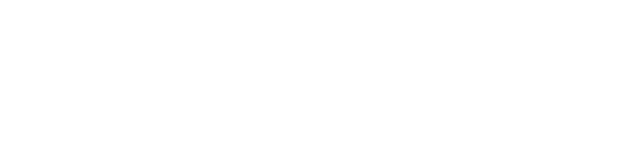
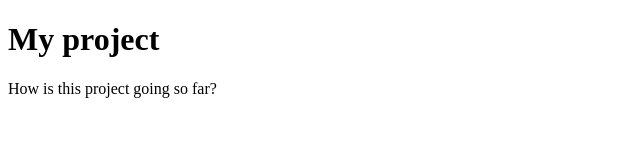
Before and after one commit to novreleng/front-end-template-master, a plain HTML site: page index.html in a window 1280 px wide. Shown: the whole page, without its empty margins (0-640 px from the left). Drawn offline with Linux system fonts and the light colour scheme.

Commit message:
added headline to index.html and colors to main.ss

```diff
--- a/css/main.css
+++ b/css/main.css
@@ -0,0 +1,7 @@
+.headline{
+    color: blue;
+}
+
+p{
+    color: pink;
+}
--- a/index.html
+++ b/index.html
@@ -4,6 +4,7 @@
     <title></title>
 </head>
 <body>
-
+   <h1 class="headline">My project</h1>
+   <p>How is this project going so far?</p>
 </body>
 </html>
```
